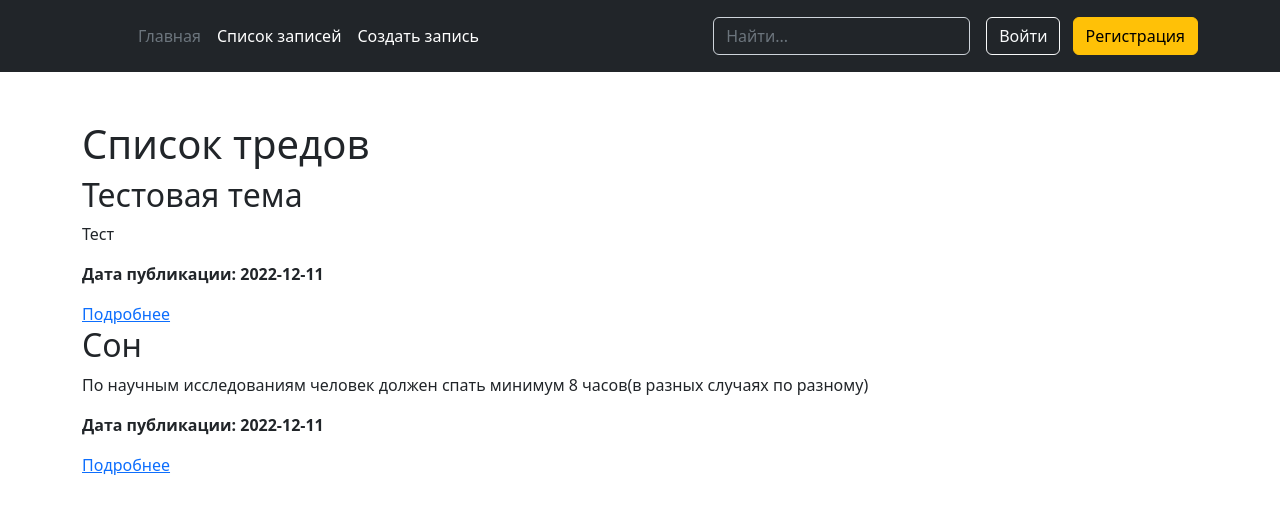
After one commit to molodoiw/py-web-forum, a Flask app: page /entries in a window 1280 px wide. The commit adds this page. Shown: the top 514 px of the page. Run offline with Flask 2, Linux system fonts and the light colour scheme; data comes from the database, SQL or seed files in the repository; both versions use the stored data as it was after the commit.

Commit message:
stable 4.0 db_add_watch_ok

```diff
--- a/app.py
+++ b/app.py
@@ -24,6 +24,17 @@ def index():
     return render_template("index.html")
 
 
+@app.route('/entries')
+def entries():
+    entries = Entries.query.order_by(Entries.date.desc()).all()
+    return render_template("entries.html", entries=entries)
+
+
+@app.route('/entries/<int:id>')
+def entries_more(id):
+    entrie = Entries.query.get(id)
+    return render_template("entries_more.html", entrie=entrie)
+
 @app.route('/create-entries', methods=['POST', 'GET'])
 def create_entries():
     if request.method == "POST":
@@ -36,7 +47,7 @@ def create_entries():
         try:
             db.session.add(entries)
             db.session.commit()
-            return redirect('/home')
+            return redirect('/entries')
         except:
             return "При создании треда произошла ошибка"
     else:
--- a/templates/base.html
+++ b/templates/base.html
@@ -19,7 +19,7 @@
 
         <ul class="nav col-12 col-lg-auto me-lg-auto mb-2 justify-content-center mb-md-0">
           <li><a href="/home" class="nav-link px-2 text-secondary">Главная</a></li>
-          <li><a href="/about" class="nav-link px-2 text-white">О нас</a></li>
+          <li><a href="/entries" class="nav-link px-2 text-white">Список записей</a></li>
           <li><a href="/create-entries" class="nav-link px-2 text-white">Создать запись</a></li>
         </ul>
 
--- /dev/null
+++ b/templates/entries.html
@@ -0,0 +1,20 @@
+{% extends 'base.html' %}
+
+{% block title %}
+Список тредов
+{% endblock %}
+
+{% block body %}
+<div class="container mt-5">
+    <h1>Список тредов</h1>
+
+    {% for elmnt in entries %}
+    <div class="div.alert.alert-info">
+        <h2>{{   elmnt.title   }}</h2>
+        <p>{{   elmnt.pretext   }}</p>
+        <p><b>Дата публикации: {{   elmnt.date.date()   }}</b></p>
+        <a href="/entries/{{ elmnt.id }}">Подробнее</a>
+    </div>
+    {% endfor %}
+</div>
+{% endblock %}
```
Also changed, not shown: templates/entries_more.html (added, +17 -0 lines), forum.db.
